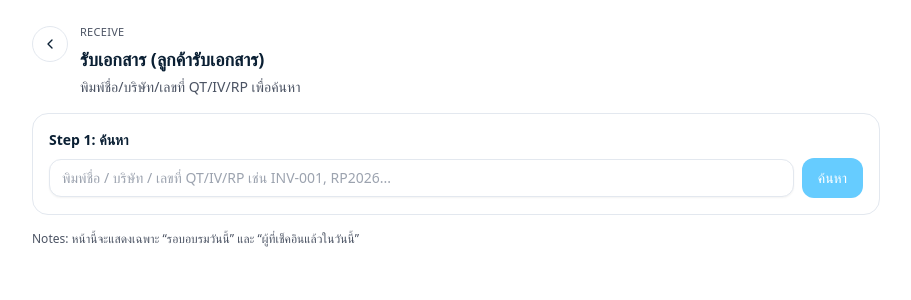
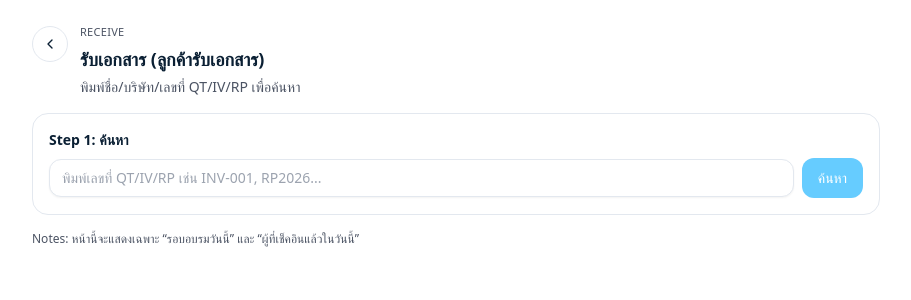
Before and after one commit to 9expert-devsec/classroom-app, a Next.js app: page /classroom/receive/customer in a window 1280 px wide. Shown: the top 300 px of the page, without its empty margins (184-1095 px from the left). Built offline with nearby package versions, Linux system fonts and the light colour scheme.

Commit message:
update placeholder receive

```diff
--- a/src/app/classroom/receive/customer/page.jsx
+++ b/src/app/classroom/receive/customer/page.jsx
@@ -133,7 +133,7 @@ export default function ReceiveCustomerSearchPage() {
           <input
             value={q}
             onChange={(e) => setQ(e.target.value)}
-            placeholder="พิมพ์ชื่อ / บริษัท / เลขที่ QT/IV/RP เช่น INV-001, RP2026..."
+            placeholder="พิมพ์เลขที่ QT/IV/RP เช่น INV-001, RP2026..."
             className="w-full rounded-xl border border-admin-border bg-white px-3 py-2 text-sm text-admin-text shadow-sm focus:outline-none focus:ring-1 focus:ring-brand-primary"
             onKeyDown={(e) => {
               if (e.key === "Enter") doSearch();
```
